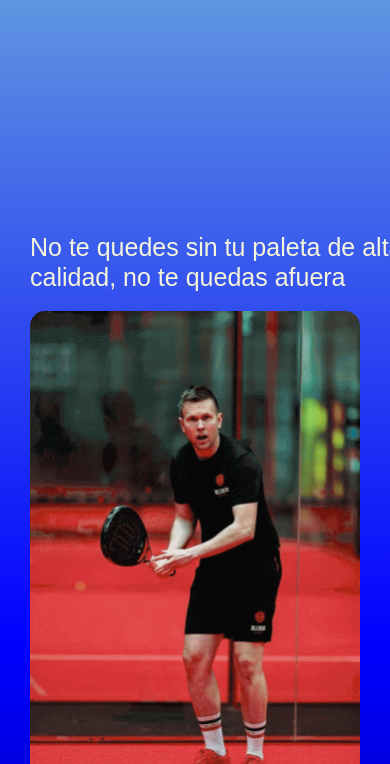
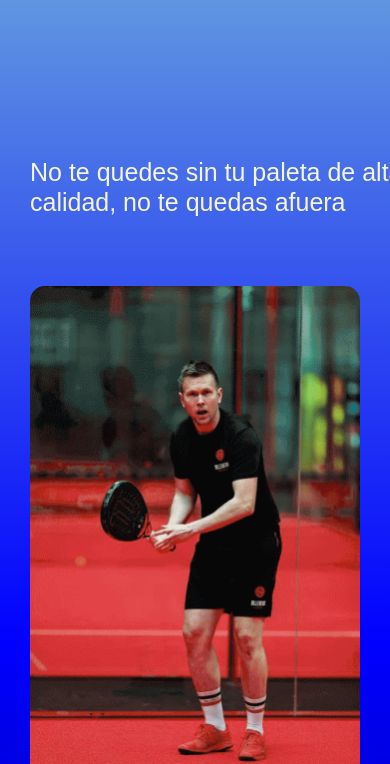
Before and after one commit to Nicoottaviano/segunda-preentrega, a plain HTML site: page index.html in a window 390 px wide. Shown: the part 80-844 px from the top of the page. Drawn offline with nearby package versions, Linux system fonts and the light colour scheme.

Commit message:
prueba entrega

```diff
--- a/css/style.css
+++ b/css/style.css
@@ -415,7 +415,7 @@ section{
    }
    .main h1{
     width: 380px;
-    margin-top: 210px;
+    margin-top: 110px;
    }
 
    .media-main img{
```
